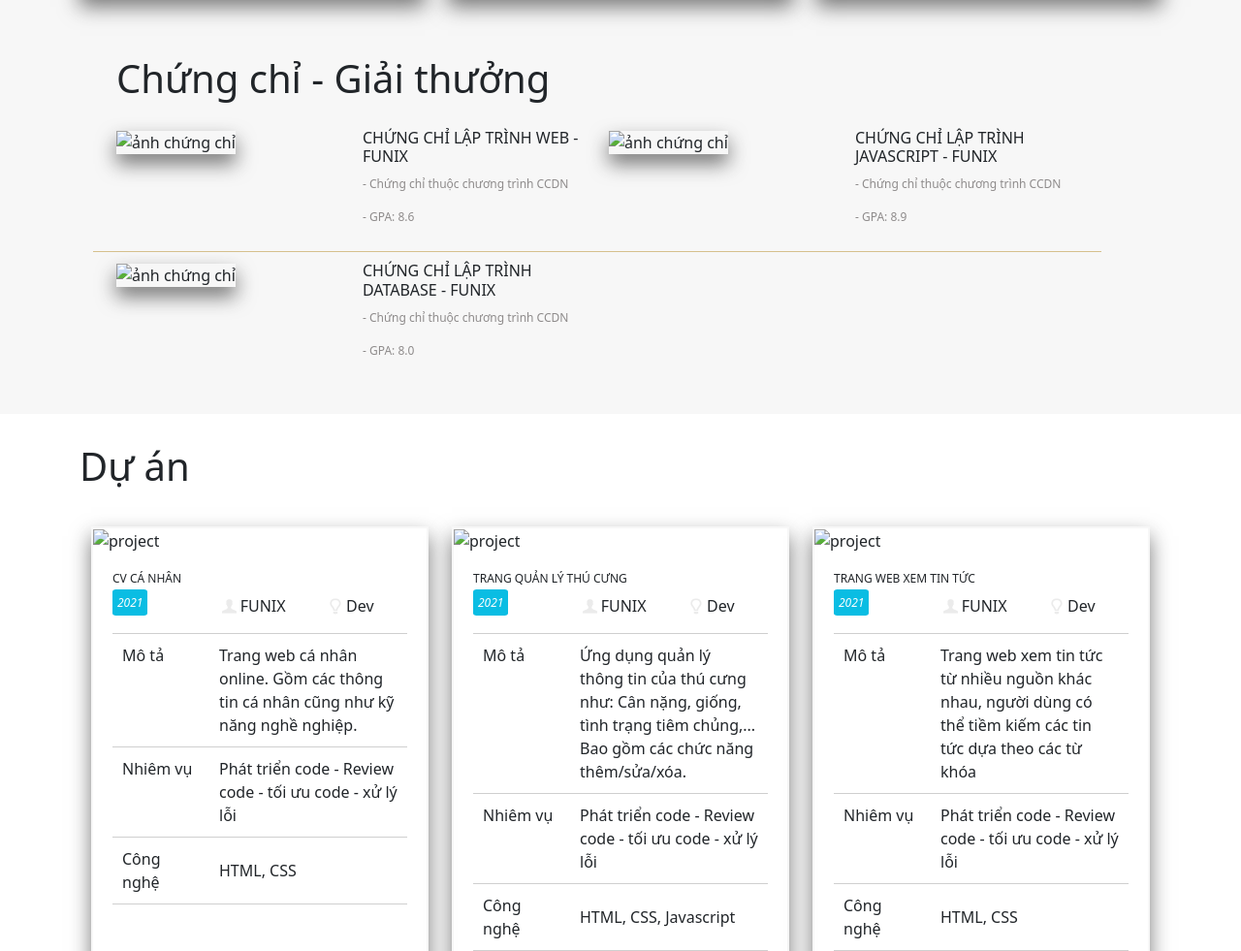
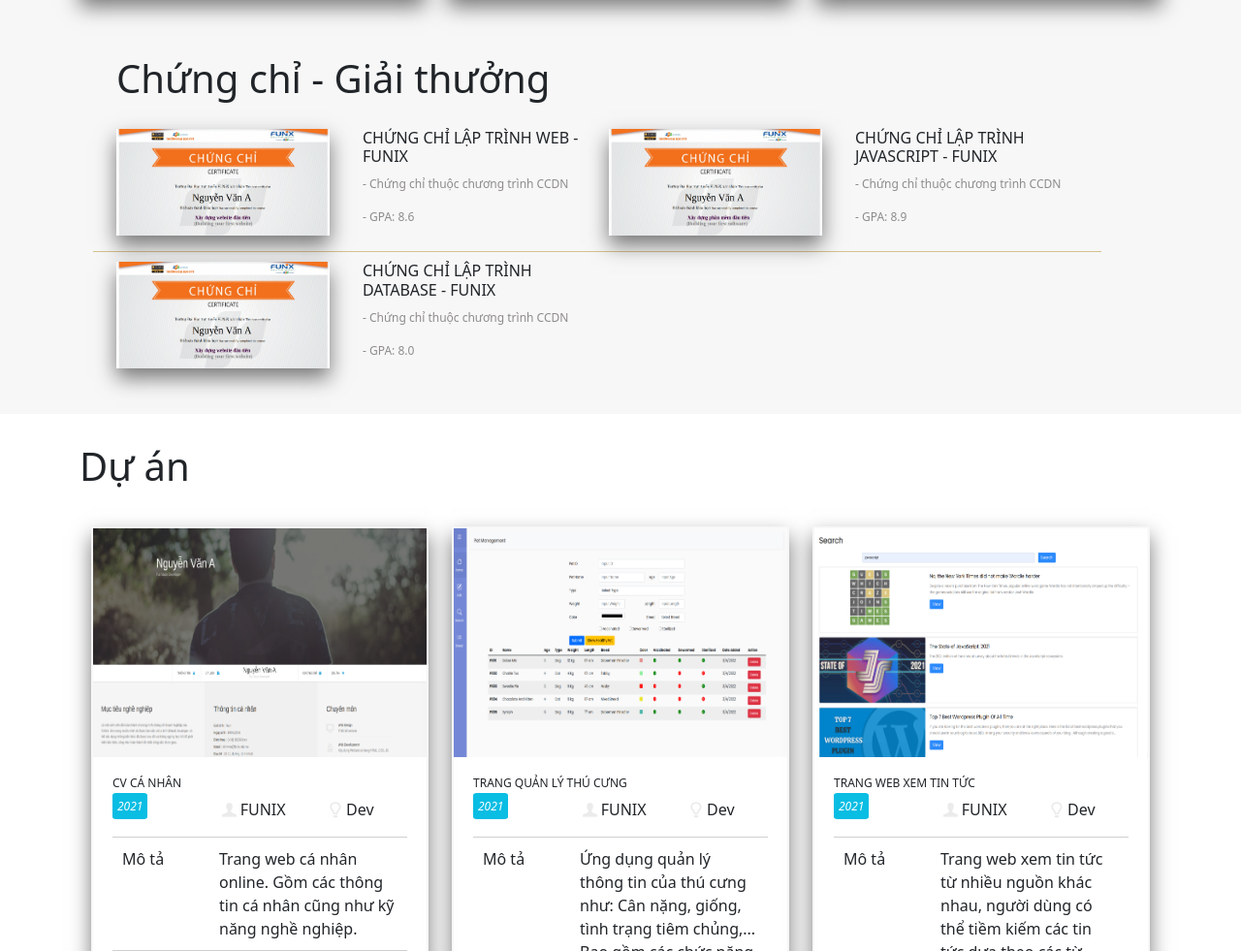
Before and after one commit to kyhaoboot/Funnix-Assignment03, a plain HTML site: page index.html in a window 1280 px wide. Shown: the part 1986-2967 px from the top of the page at 97% size. Drawn offline with nearby package versions, Linux system fonts and the light colour scheme; the site is published under a folder, as on GitHub Pages, so addresses that start at the root find nothing.

Commit message:
update đường dẫn hình ảnh

```diff
--- a/index.html
+++ b/index.html
@@ -47,7 +47,7 @@
                             <li class="nav-item d-none d-lg-block">
                                 <a class="nav-link" href="#">
                                     <div class="avt ">
-                                        <img src="images/kyhao.JPG" alt="Kỳ Hảo" class="avt-default">
+                                        <img src="./images/kyhao.JPG" alt="Kỳ Hảo" class="avt-default">
                                     </div>
                                     <p>Nguyễn Cao Kỳ Hảo</p>
                                 </a>
@@ -332,7 +332,7 @@
             <div class="row">
                 <div class="cer-content col-lg-6 col-md-6 row">
                     <div class="col-lg-6 col-md-12">
-                        <img src="/images/Cert_WEB.png " alt="ảnh chứng chỉ " class="img-cc ">
+                        <img src="./images/Cert_WEB.png " alt="ảnh chứng chỉ " class="img-cc ">
                     </div>
                     <div class="content col-lg-6 col-md-12">
                         <h5 style="margin-bottom: 10px; ">CHỨNG CHỈ LẬP TRÌNH WEB - FUNIX</h5>
@@ -345,7 +345,7 @@
 
                 <div class=" cer-content col-lg-6 col-md-6 row">
                     <div class="col-lg-6 col-md-12">
-                        <img src="/images/Cert_PRF.png " alt="ảnh chứng chỉ " class="img-cc ">
+                        <img src="./images/Cert_PRF.png " alt="ảnh chứng chỉ " class="img-cc ">
                     </div>
                     <div class="content col-lg-6 col-md-12">
                         <h5 style="margin-bottom: 10px; ">CHỨNG CHỈ LẬP TRÌNH JAVASCRIPT - FUNIX</h5>
@@ -357,7 +357,7 @@
                 </div>
                 <div class="cer-content2 col-lg-6 col-md-6 row">
                     <div class="col-lg-6 col-md-12">
-                        <img src="/images/Cert_DBI.png " alt="ảnh chứng chỉ " class="img-cc ">
+                        <img src="./images/Cert_DBI.png " alt="ảnh chứng chỉ " class="img-cc ">
                     </div>
                     <div class="content col-lg-6 col-md-12">
                         <h5 style="margin-bottom: 10px; ">CHỨNG CHỈ LẬP TRÌNH DATABASE - FUNIX</h5>
@@ -386,7 +386,7 @@
                     <div class="col-lg-4 col-md-4 col-12">
                         <div class="project-box" style="margin-top: 20px ">
                             <div class="project-title ">
-                                <img src="/images/project_1.png " alt="project " width="100% ">
+                                <img src="./images/project_1.png " alt="project " width="100% ">
                             </div>
                             <div class="job-text ">
                                 <div class="list-title">
@@ -430,7 +430,7 @@
                     <div class="col-lg-4 col-md-4 col-12">
                         <div class="project-box" style="margin-top: 20px ">
                             <div class="project-title ">
-                                <img src="/images/project_2.png " alt="project " width="100% ">
+                                <img src="./images/project_2.png " alt="project " width="100% ">
                             </div>
                             <div class="job-text ">
                                 <div class="list-title">
@@ -475,7 +475,7 @@
                     <div class="col-lg-4 col-md-4 col-12">
                         <div class="project-box" style="margin-top: 20px ">
                             <div class="project-title ">
-                                <img src="/images/project_3.png " alt="project " width="100% ">
+                                <img src="./images/project_3.png " alt="project " width="100% ">
                             </div>
                             <div class="job-text ">
                                 <div class="list-title">
```
